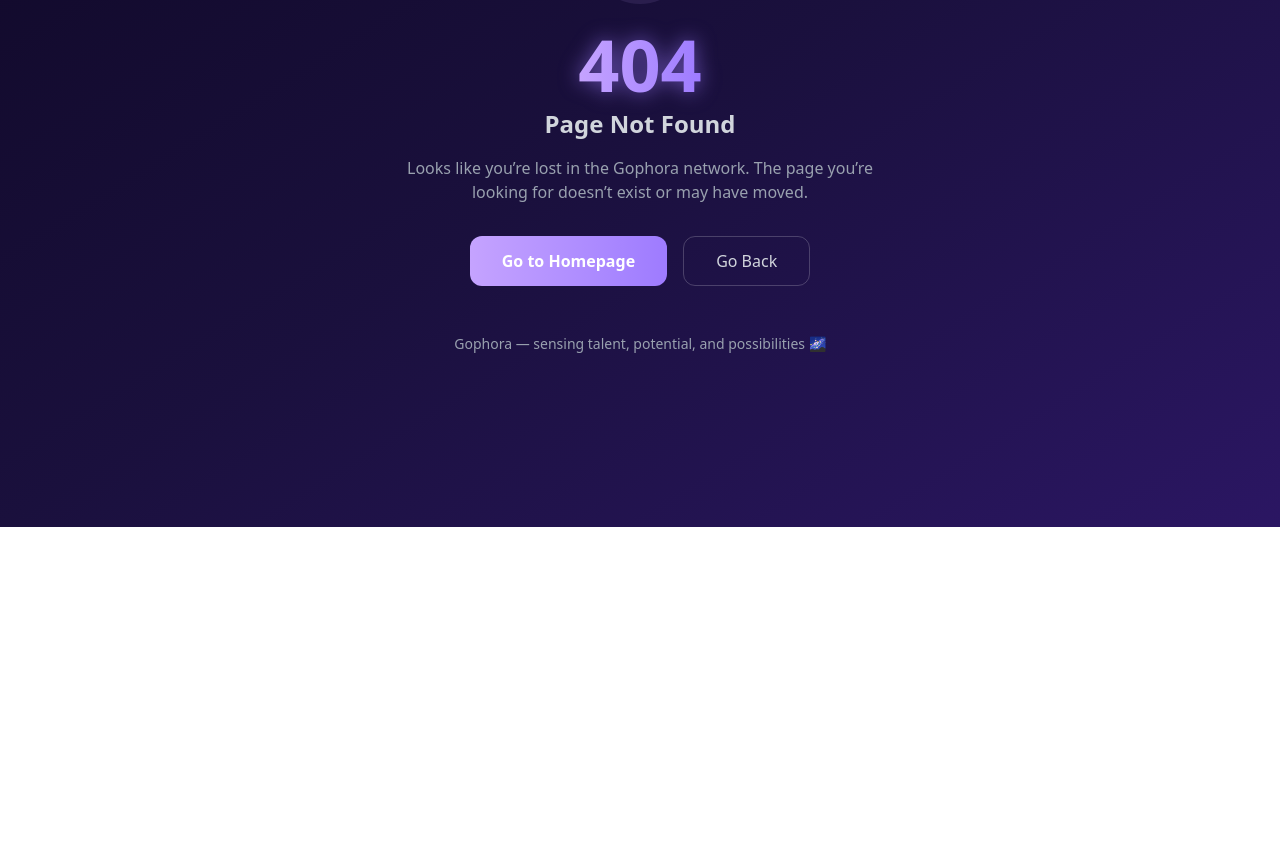
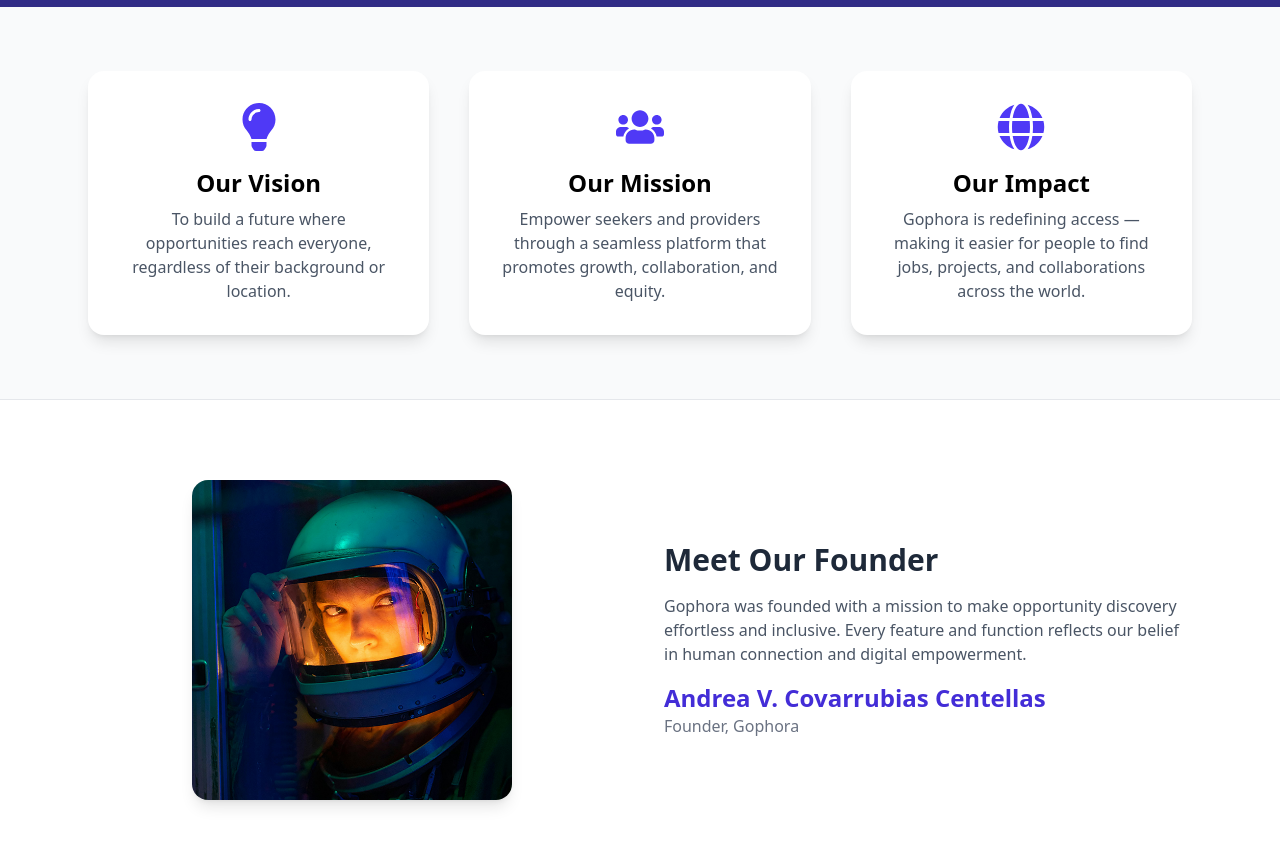
Before and after one commit to Safia-Liaqat/GOPHORA, a React (Vite) app: page /about in a window 1280 px wide. Shown: the part 273-1118 px from the top of the page. Before the commit the page ends 800 px from the top, so only its background shows below. Built offline with nearby package versions, Linux system fonts and the light colour scheme.

Commit message:
Aboutus page

```diff
--- a/src/App.jsx
+++ b/src/App.jsx
@@ -18,6 +18,8 @@
 import TestChat from './pages/Testchat'
 import PageNotFound from './pages/PageNotFound'
 import VerificationForm from './components/forms/VerificationForm'
+import AboutUs from './pages/Landing/About'
+
 
 // Other imports remain the same...
 
@@ -28,6 +30,7 @@
       <Route path="/" element={<LandingPage />} />
       <Route path="/login" element={<Login />} />
       <Route path="/register" element={<Register />} />
+      <Route path='/about' element={<AboutUs/>}/>
 
       {/* Provider Routes */}
       <Route
--- a/src/components/common/Navbar.jsx
+++ b/src/components/common/Navbar.jsx
@@ -12,7 +12,7 @@
     { name: "Explore Missions", href: "/opportunities/all" },
     { name: "Chat AI", href: "/chat" },
     { name: "How It Works", href: "/gophoraflow" },
-    { name: "Contact", href: "#contact" },
+    { name: "AboutUs", href: "/about" },
   ];
 
   // Detect scroll for navbar shadow
--- a/src/components/forms/RegisterForm.jsx
+++ b/src/components/forms/RegisterForm.jsx
@@ -1,6 +1,5 @@
 import React, { useState, useEffect } from "react";
 import { useNavigate } from "react-router-dom";
-
 
 export default function RegisterForm({ role, setRole }) {
   const [formData, setFormData] = useState({
@@ -17,16 +16,18 @@
 
   const [countries, setCountries] = useState([]);
   const [cities, setCities] = useState([]);
+  const [loading, setLoading] = useState(false);
   const [loadingCities, setLoadingCities] = useState(false);
   const [error, setError] = useState(null);
+
   const navigate = useNavigate();
-
 
   // ✅ Fetch countries on mount
   useEffect(() => {
     const fetchCountries = async () => {
       try {
         const res = await fetch("https://countriesnow.space/api/v0.1/countries");
+        if (!res.ok) throw new Error("Failed to fetch countries.");
         const data = await res.json();
         if (data.data) {
           const countryList = data.data.map((c) => ({
@@ -37,27 +38,24 @@
         }
       } catch (err) {
         console.error("Error fetching countries:", err);
+        setError("Unable to load countries. Please refresh.");
       }
     };
-
     fetchCountries();
   }, []);
 
   // ✅ Update cities when a country is selected
   useEffect(() => {
     if (!formData.country) return;
-
     setLoadingCities(true);
     const selectedCountry = countries.find(
       (c) => c.name === formData.country
     );
-
     if (selectedCountry) {
       setCities(selectedCountry.cities.sort());
     } else {
       setCities([]);
     }
-
     setLoadingCities(false);
   }, [formData.country, countries]);
 
@@ -65,6 +63,7 @@
     setFormData({ ...formData, [e.target.name]: e.target.value });
   };
 
+  // ✅ Safe, production-grade submission with error handling
   const handleSubmit = async (e) => {
     e.preventDefault();
     setError(null);
@@ -74,6 +73,7 @@
       return;
     }
 
+    setLoading(true);
     try {
       const response = await fetch("/api/auth/register", {
         method: "POST",
@@ -82,7 +82,7 @@
           email: formData.email,
           password: formData.password,
           full_name: formData.name,
-          role: role,
+          role,
           country: formData.country,
           city: formData.city,
           skills: formData.skills,
@@ -91,16 +91,39 @@
         }),
       });
 
+      // Read the body once
+      let rawText = "";
+      try {
+        rawText = await response.text();
+      } catch {
+        rawText = "";
+      }
+
+      // Try parse JSON
+      let data = null;
+      try {
+        data = rawText ? JSON.parse(rawText) : null;
+      } catch {
+        data = null;
+      }
+
+      // Non-OK responses
       if (!response.ok) {
-        const errorData = await response.json();
-        throw new Error(errorData.detail || "Failed to register.");
+        const msg =
+          data?.detail ||
+          data?.message ||
+          rawText ||
+          `Error ${response.status}: Failed to register.`;
+        throw new Error(msg);
       }
 
       alert("Registration successful! Please log in.");
       navigate("/login");
-
     } catch (err) {
-      setError(err.message);
+      console.error("Registration error:", err);
+      setError(err.message || "Something went wrong. Please try again.");
+    } finally {
+      setLoading(false);
     }
   };
 
@@ -111,6 +134,7 @@
           {error}
         </div>
       )}
+
       {/* Common Fields */}
       {["name", "email", "password", "confirmPassword"].map((field) => (
         <input
@@ -225,12 +249,19 @@
       {/* Submit Button */}
       <button
         type="submit"
-        className="w-full py-3 rounded-xl font-semibold text-white tracking-wide
+        disabled={loading}
+        className={`w-full py-3 rounded-xl font-semibold text-white tracking-wide
                    bg-gradient-to-r from-[#7F4DFF] to-[#9E7BFF]
                    hover:shadow-[0_0_30px_rgba(158,123,255,0.6)]
-                   transition-all duration-300"
+                   transition-all duration-300 ${
+                     loading ? "opacity-60 cursor-not-allowed" : ""
+                   }`}
       >
-        Register as {role === "seeker" ? "Opportunity Seeker" : "Provider"}
+        {loading
+          ? "Registering..."
+          : `Register as ${
+              role === "seeker" ? "Opportunity Seeker" : "Provider"
+            }`}
       </button>
 
       {/* Back Button */}
--- /dev/null
+++ b/src/pages/Landing/About.jsx
@@ -0,0 +1,71 @@
+import React from "react";
+import { FaLightbulb, FaUsers, FaGlobe } from "react-icons/fa";
+import Image from "../../assets/about-bg.jpg"
+
+export default function AboutUs() {
+  return (
+    <div className="bg-gray-50 min-h-screen">
+      {/* --- Header --- */}
+      <section className="text-center py-20 bg-gradient-to-b from-indigo-700 to-indigo-900 text-white">
+        <h1 className="text-4xl md:text-5xl font-bold mb-4">About Gophora</h1>
+        <p className="text-lg max-w-3xl mx-auto">
+          Connecting Opportunity Seekers with Providers — bridging the gap between talent and innovation.
+        </p>
+      </section>
+
+      {/* --- Mission Section --- */}
+      <section className="max-w-6xl mx-auto px-6 py-16 grid md:grid-cols-3 gap-10 text-center">
+        <div className="bg-white shadow-lg rounded-2xl p-8 hover:shadow-2xl transition">
+          <FaLightbulb className="text-indigo-600 text-5xl mx-auto mb-4" />
+          <h3 className="text-2xl font-semibold mb-2">Our Vision</h3>
+          <p className="text-gray-600">
+            To build a future where opportunities reach everyone, regardless of their background or location.
+          </p>
+        </div>
+
+        <div className="bg-white shadow-lg rounded-2xl p-8 hover:shadow-2xl transition">
+          <FaUsers className="text-indigo-600 text-5xl mx-auto mb-4" />
+          <h3 className="text-2xl font-semibold mb-2">Our Mission</h3>
+          <p className="text-gray-600">
+            Empower seekers and providers through a seamless platform that promotes growth, collaboration, and equity.
+          </p>
+        </div>
+
+        <div className="bg-white shadow-lg rounded-2xl p-8 hover:shadow-2xl transition">
+          <FaGlobe className="text-indigo-600 text-5xl mx-auto mb-4" />
+          <h3 className="text-2xl font-semibold mb-2">Our Impact</h3>
+          <p className="text-gray-600">
+            Gophora is redefining access — making it easier for people to find jobs, projects, and collaborations across the world.
+          </p>
+        </div>
+      </section>
+
+      {/* --- Team Section --- */}
+      <section className="bg-white py-20 border-t border-gray-200">
+        <div className="max-w-6xl mx-auto px-6 grid md:grid-cols-2 items-center gap-12">
+          {/* Left: Image or placeholder */}
+          <div className="flex justify-center">
+            <img
+              src={Image}
+              alt="Founder"
+              className="rounded-2xl shadow-lg w-80 h-80 object-cover"
+            />
+          </div>
+
+          {/* Right: Founder Info */}
+          <div>
+            <h2 className="text-3xl font-bold text-gray-800 mb-4">Meet Our Founder</h2>
+            <p className="text-gray-600 mb-4">
+              Gophora was founded with a mission to make opportunity discovery effortless and inclusive.
+              Every feature and function reflects our belief in human connection and digital empowerment.
+            </p>
+            <h3 className="text-2xl font-semibold text-indigo-700">
+              Andrea V. Covarrubias Centellas
+            </h3>
+            <p className="text-gray-500">Founder, Gophora</p>
+          </div>
+        </div>
+      </section>
+    </div>
+  );
+}
```
Also changed, not shown: src/assets/about-bg.jpg (added).
